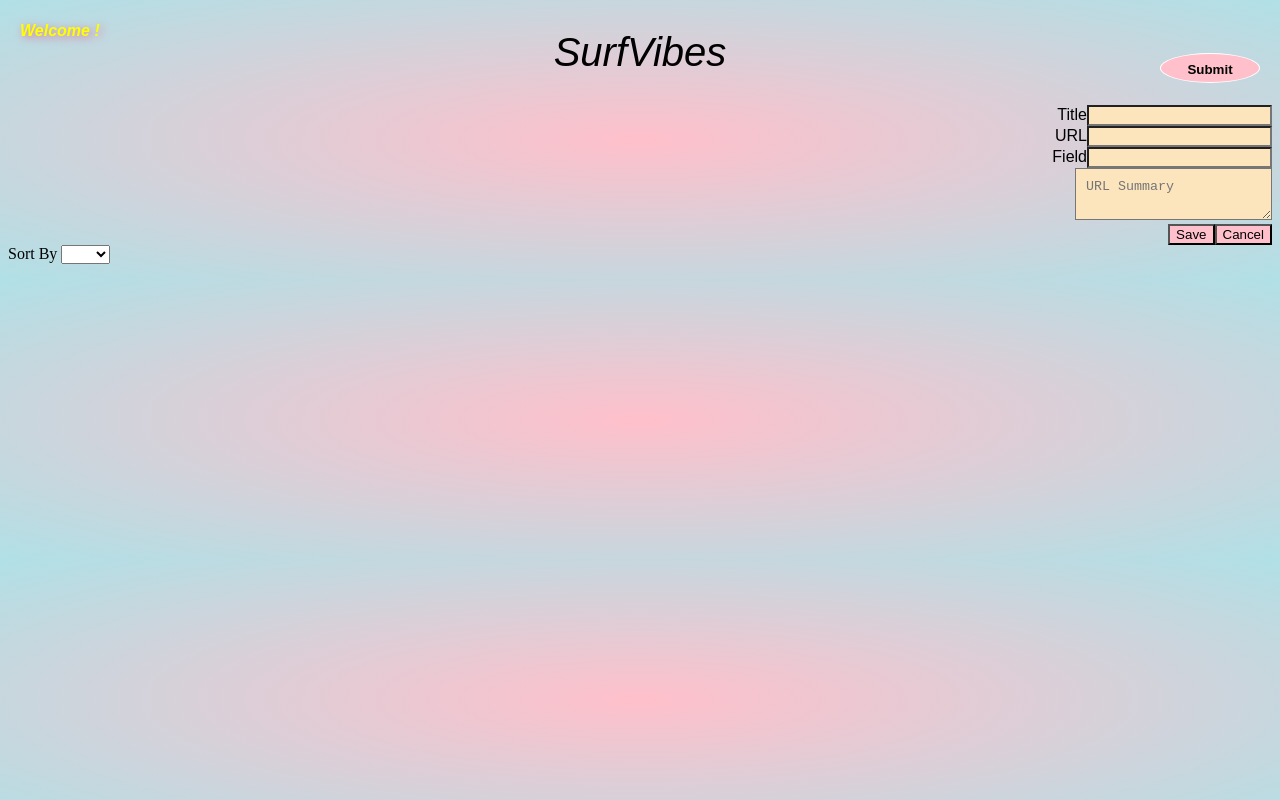
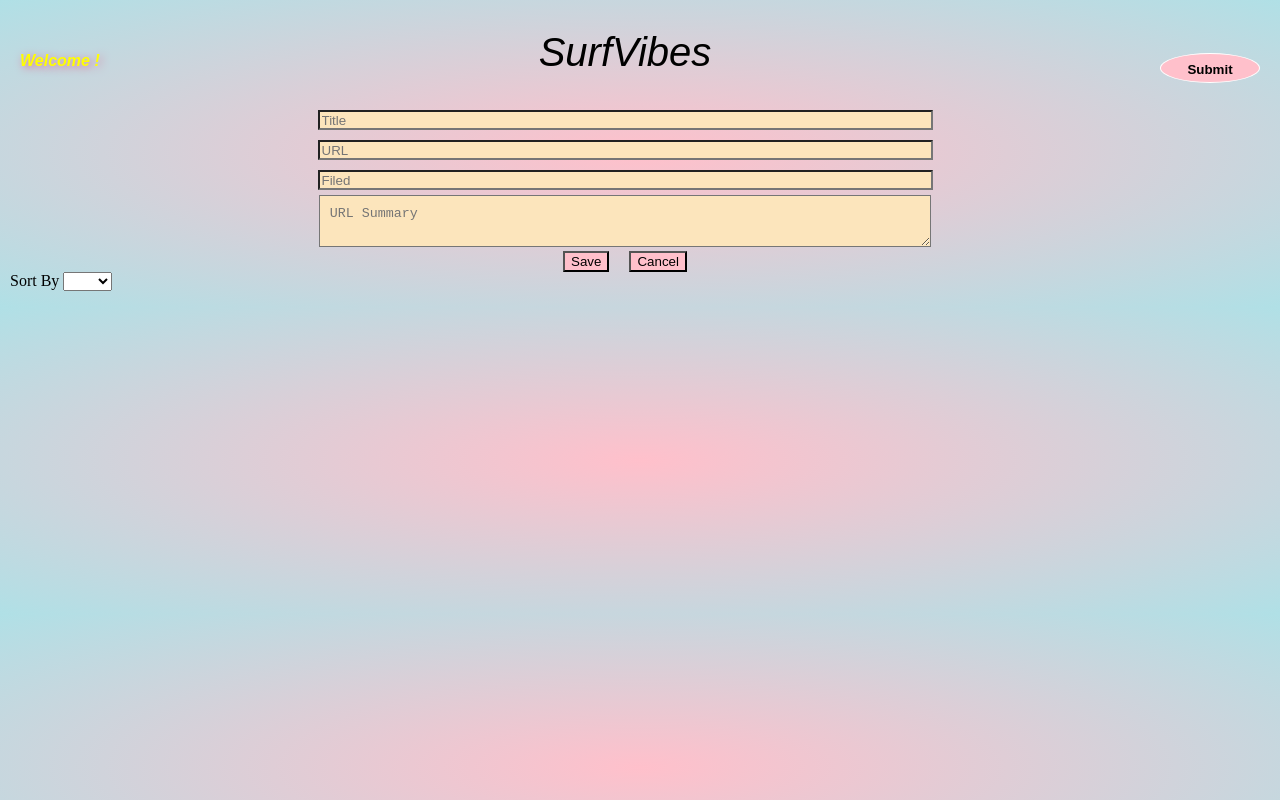
Before and after one commit to zhangbq5858/cerulean, a React (Create React App) app in the folder client/: page / in a window 1280 px wide. Both pictures are taken after a click on the button "Submit". Built offline with nearby package versions, Linux system fonts and the light colour scheme; no server answers; a web font is replaced by a local one.

Commit message:
CSS COMMIT

```diff
--- a/client/src/App.css
+++ b/client/src/App.css
@@ -2,7 +2,10 @@
 body {
   background: repeating-radial-gradient(pink, powderblue);
   display: block;
-  height: 100%;
+  margin-top: 10px;
+  margin-left:10px;
+  margin-right: 40px;
+
 }
 header {
   font-size: 40px;
@@ -13,7 +16,6 @@ header {
   color: black;
   margin: 30px;
 }
-
 
 .userid-show {
   -webkit-user-select: none;
@@ -28,7 +30,7 @@ header {
   /* margin: 4em auto;
   width: 100px;
   height: 30px; */
-  line-height: 30px;
+  line-height: 50px;
   color: yellow;
   text-shadow: 2px 2px 8px palevioletred;
   font-weight: 600;
@@ -36,7 +38,7 @@ header {
   font-style: italic;
   text-align: center;
   position: absolute;
-  top: 0;
+  top: 20px;
   left: 20px;
 
 }
@@ -44,22 +46,27 @@ header {
 .editor-form label {
   font-family: Arial, Helvetica, sans-serif;
   text-align: left;
+  vertical-align: middle;
 }
 .editor-body div{
-  top: 10px;
-  right: 20px;
   display: inline-block;
-  text-align: right;
+  text-align: center;
 
 }
 
 .editor-form textarea {
   background-color: rgb(252, 229, 188);
   padding: 10px;
+  width: 48%;
 }
 
-.editor-form input{
+.editor-form div input{
   background-color: rgb(252, 229, 188);
+  box-sizing: border-box;
+  vertical-align: middle;
+  margin: 5px;
+  height: 20px;
+  width: 50%;
 }
 .editor-form div{
   display: block;
@@ -88,6 +95,7 @@ header {
 .editor-panel button[type=submit] {
   background-color: pink;
   cursor: pointer;
+  margin-right:20px;
 }
 .editor-panel button[type=reset] {
   background-color: pink;
--- a/client/src/components/Editor.jsx
+++ b/client/src/components/Editor.jsx
@@ -39,16 +39,13 @@ class Editor extends Component {
         <div className="editor-body" style={displayEditor}>
           <form className="editor-form" onSubmit={this.handleSubmit} >
             <div>
-              <label>Title</label>
-              <input type="text" ref="title"/>
+              <input type="text" ref="title" placeholder="Title" required/>
             </div>
             <div>
-              <label>URL</label>
-              <input type="url" ref="value"/>
+              <input type="url" ref="value" placeholder="URL" required/>
             </div>
             <div>
-              <label>Field</label>
-              <input type="text" ref="tags"/>
+              <input type="text" ref="tags" placeholder="Filed" required/>
             </div>
             <div>
               <textarea ref="summary" placeholder="URL Summary"></textarea>
```
